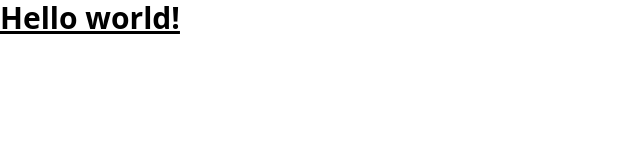
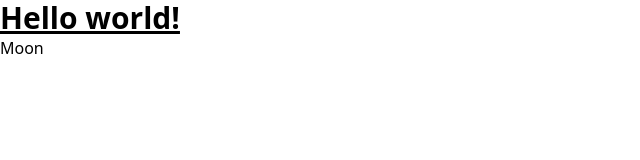
Before and after one commit to AliSherTR/rest-countries-react, a React (Vite) app: page / in a window 1280 px wide. Shown: the top 160 px of the page, without its empty margins (0-640 px from the left). Built offline with nearby package versions, Linux system fonts and the light colour scheme.

Commit message:
feat: darkmode functionality with persisting

```diff
--- a/src/App.tsx
+++ b/src/App.tsx
@@ -1,3 +1,35 @@
+import React, { useEffect } from "react";
+
 export default function App() {
-    return <h1 className="text-3xl font-bold underline">Hello world!</h1>;
+    const [dark, setDark] = React.useState(false);
+    useEffect(() => {
+        const savedDarkMode = localStorage.getItem("darkMode") === "true";
+        setDark(savedDarkMode);
+
+        if (savedDarkMode) {
+            document.body.classList.add("dark");
+        }
+    }, []);
+
+    const darkModeHandler = () => {
+        const newDarkMode = !dark;
+        setDark(newDarkMode);
+        document.body.classList.toggle("dark");
+        localStorage.setItem("darkMode", JSON.stringify(newDarkMode));
+    };
+    return (
+        <div className="h-screen bg:white dark:bg-black transition-colors duration-300">
+            <h1 className="text-3xl font-bold underline dark:text-white">
+                Hello world!
+            </h1>
+            <button onClick={() => darkModeHandler()}>
+                {
+                    dark && "Sunny" // render sunny when dark is true
+                }
+                {
+                    !dark && "Moon" // render moon when dark is false
+                }
+            </button>
+        </div>
+    );
 }
```
